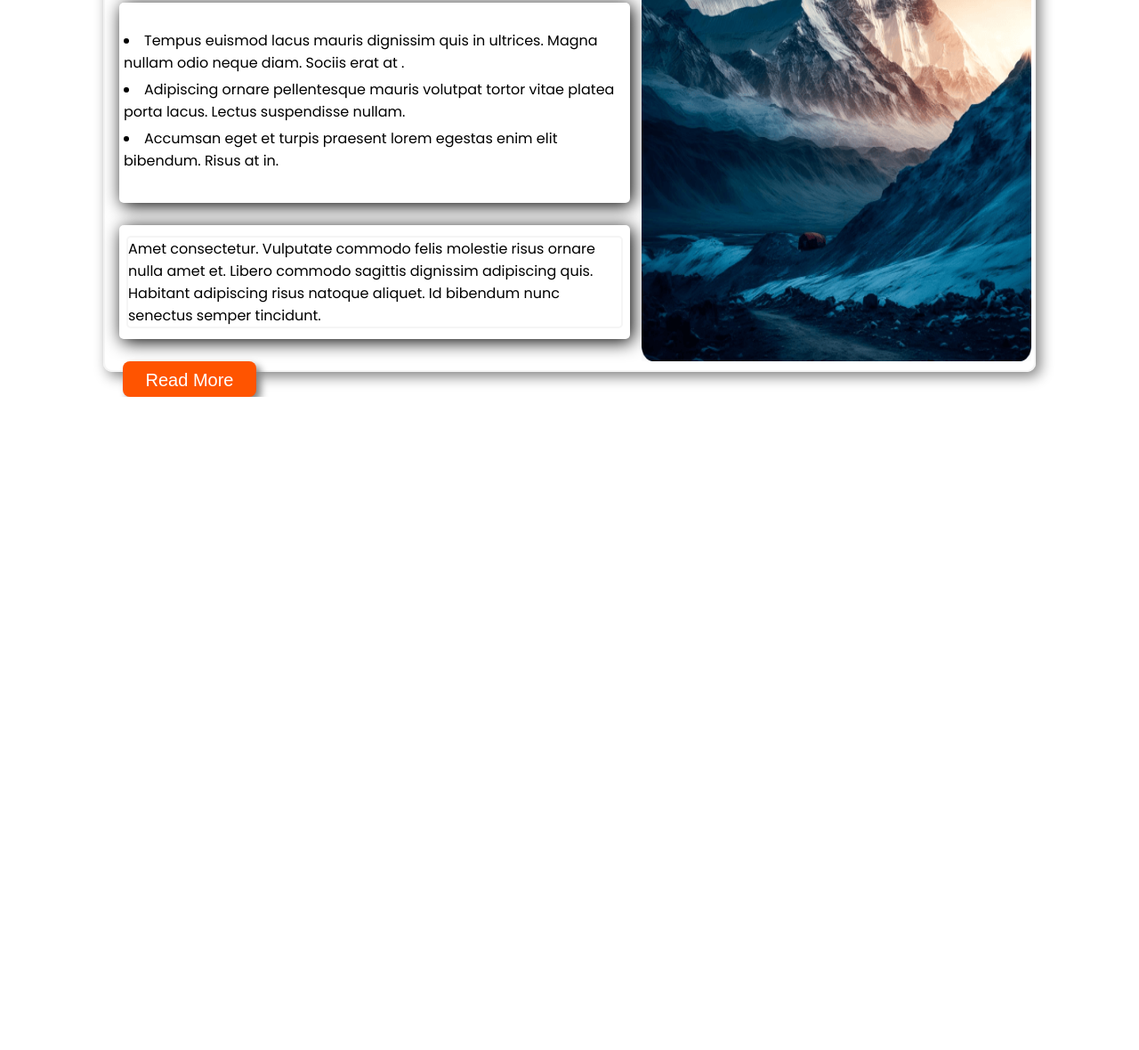
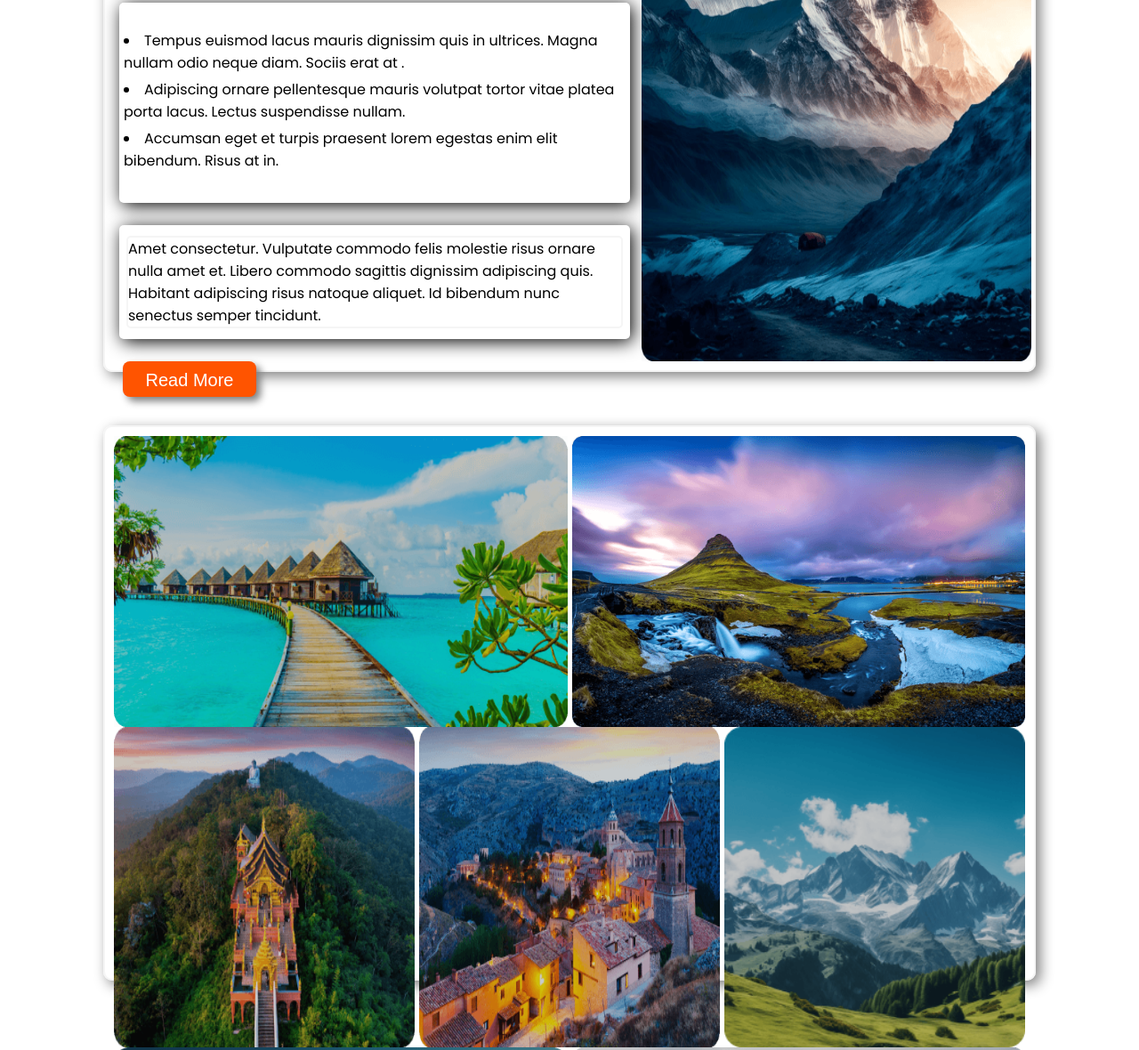
Before and after one commit to Mokarama/responsive-assignment-02-html-css, a plain HTML site: page index.html in a window 1280 px wide. Shown: the part 1156-2336 px from the top of the page at 89% size. Before the commit the page ends 1602 px from the top, so only its background shows below. Drawn offline with Linux system fonts and the light colour scheme.

Commit message:
banner added

```diff
--- a/index.html
+++ b/index.html
@@ -12,6 +12,7 @@
 
     <link rel="stylesheet" href="style.css">
     <link rel="stylesheet" href="main.css">
+    <link rel="stylesheet" href="./section.css">
 
     <style>
         :root{
@@ -27,7 +28,7 @@
             width: 80%;
             margin: 0 auto;
             border: 2px solid whitesmoke;
-            margin-bottom: 20px;
+            margin-bottom:60px;
             padding: 10px;
             border-radius: 10px;
             box-shadow: 5px 5px 15px gray;
@@ -115,6 +116,29 @@
                     </div>
                 </div>
            </section>
+           <!-- Choose Your Destination section -->
+            <section>
+                <!-- Css ---- Section.css  ---- -->
+                <div class="grid-container">
+                    <div class="row-1">
+                        <div><img src="./Images/Rectangle 5.png" alt=""></div>
+                        <div><img src="./Images/Rectangle 8 (1).png" alt=""></div>
+                    </div>
+
+                    <div class="row-2">
+                        <div><img src="./Images/Rectangle 6.png" alt=""></div>
+                       <div><img src="./Images/Rectangle 7.png" alt=""></div>
+                       <div><img src="./Images/Rectangle 9.png" alt=""></div>
+                    </div>
+
+                    <div class="row-3">
+                       <div><img src="./Images/Rectangle 11.png" alt=""></div>
+                       <div><img src="./Images/Rectangle 10.png" alt=""></div>
+                    </div>
+
+                </div>
+            </section>
+
         </main>
         </body>
         </html>
--- /dev/null
+++ b/section.css
@@ -0,0 +1,59 @@
+img{
+    width: 100%;
+    height: 100%;
+}
+
+
+.grid-container{
+    height:400px;
+    gap: 5px;
+   margin-bottom: 5px;
+}
+.row-1{
+    display:grid;
+    grid-template-columns: repeat(2,1fr);
+    gap: 5px;
+    object-fit: cover;
+}
+.row-1>div{
+      flex:1;
+
+}
+.row-1 img{
+    height: 100%;
+    width: 100%;
+}
+.row-2{
+    display:grid;
+    grid-template-columns: repeat(3,1fr);
+    gap: 5px;
+    object-fit: cover;
+}
+
+.row-2>div{
+      flex:1;
+
+}
+.row-1 img{
+    height: 100%;
+    width: 100%;
+}
+.row-3{
+    display:grid;
+    grid-template-columns: repeat(2,1fr);
+    gap: 5px;
+    object-fit: cover;
+}
+.row-3>div{
+      flex:1;
+
+}
+.row-1 img{
+    height: 100%;
+    width: 100%;
+}
+
+
+ .grid-container{
+    height: 500px;
+}
```
